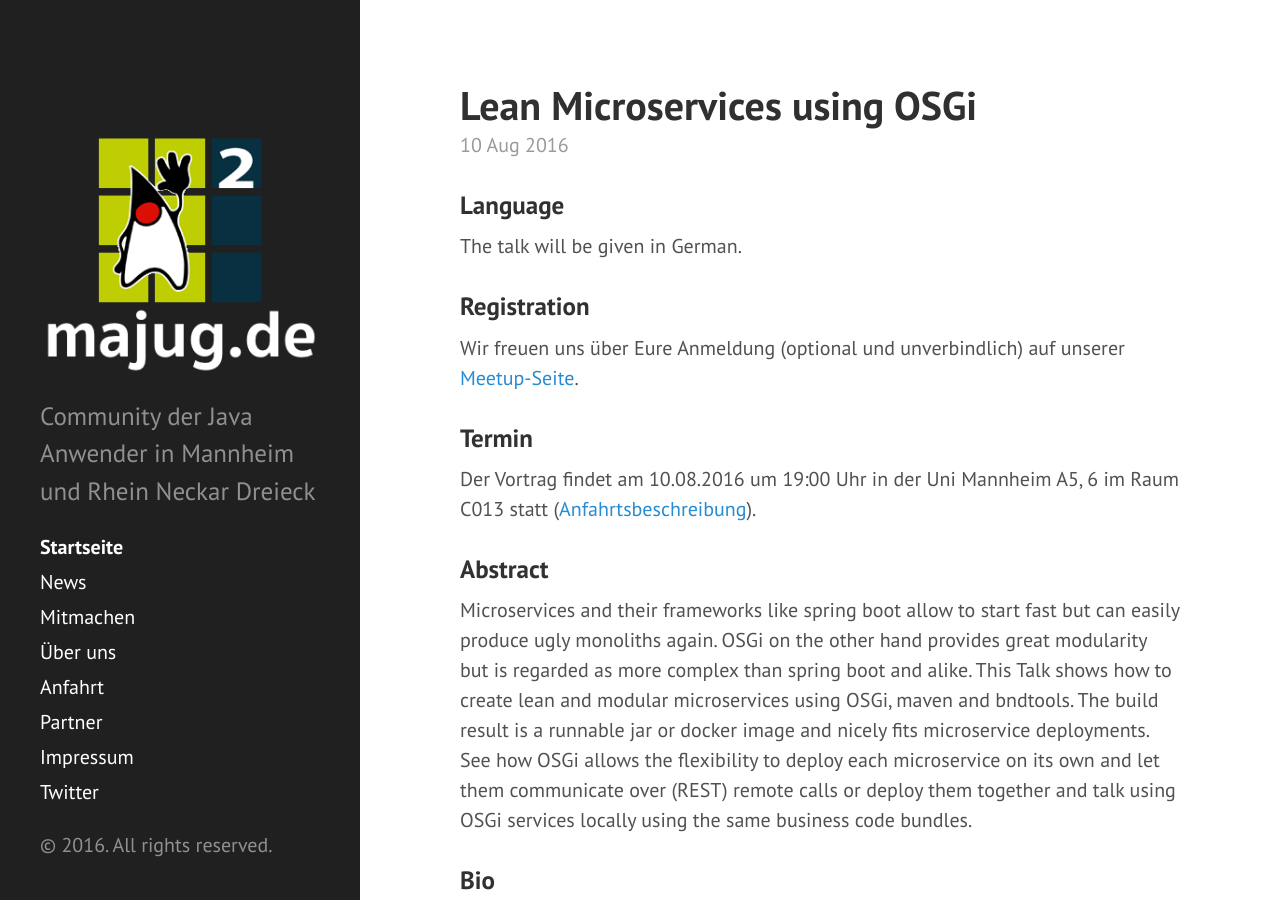
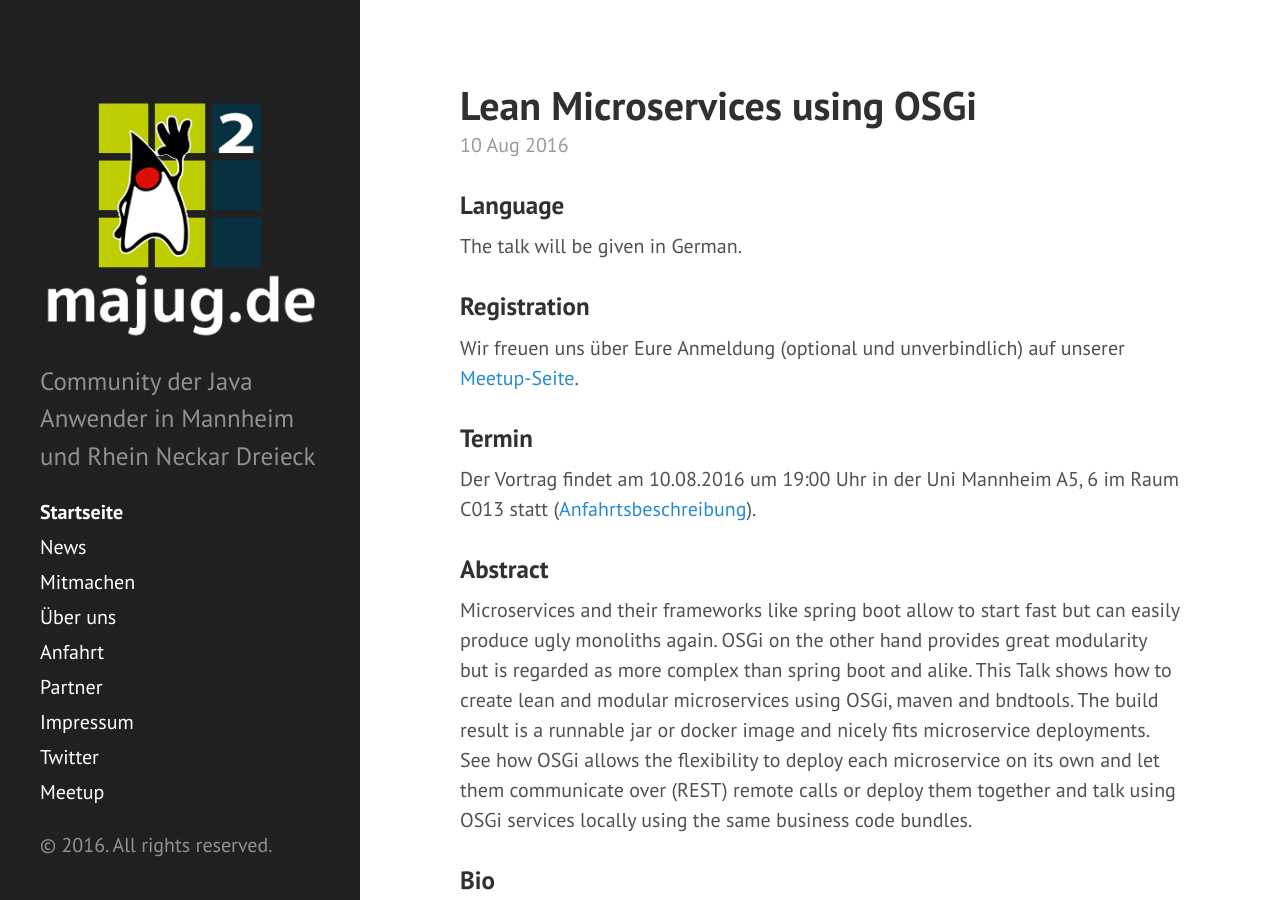
Before and after one commit to majug/majug.github.io, a Jekyll site: the page built from index.html, in a window 1280 px wide and 900 px high. Built offline with Jekyll 4.4.1, drawn with Linux system fonts in a browser that asks for light colours.

Commit message:
Update sidebar.html
Added meetup URL

```diff
--- a/_includes/sidebar.html
+++ b/_includes/sidebar.html
@@ -23,6 +23,7 @@
       {% endfor %}
 
       <a class="sidebar-nav-item" href="{{ site.author.twitter }}" target="_blank">Twitter</a>
+      <a class="sidebar-nav-item" href="{{ site.author.meetup }}" target="_blank">Meetup</a>
     </nav>
 
     <p>&copy; {{ site.time | date: '%Y' }}. All rights reserved.</p>
```
